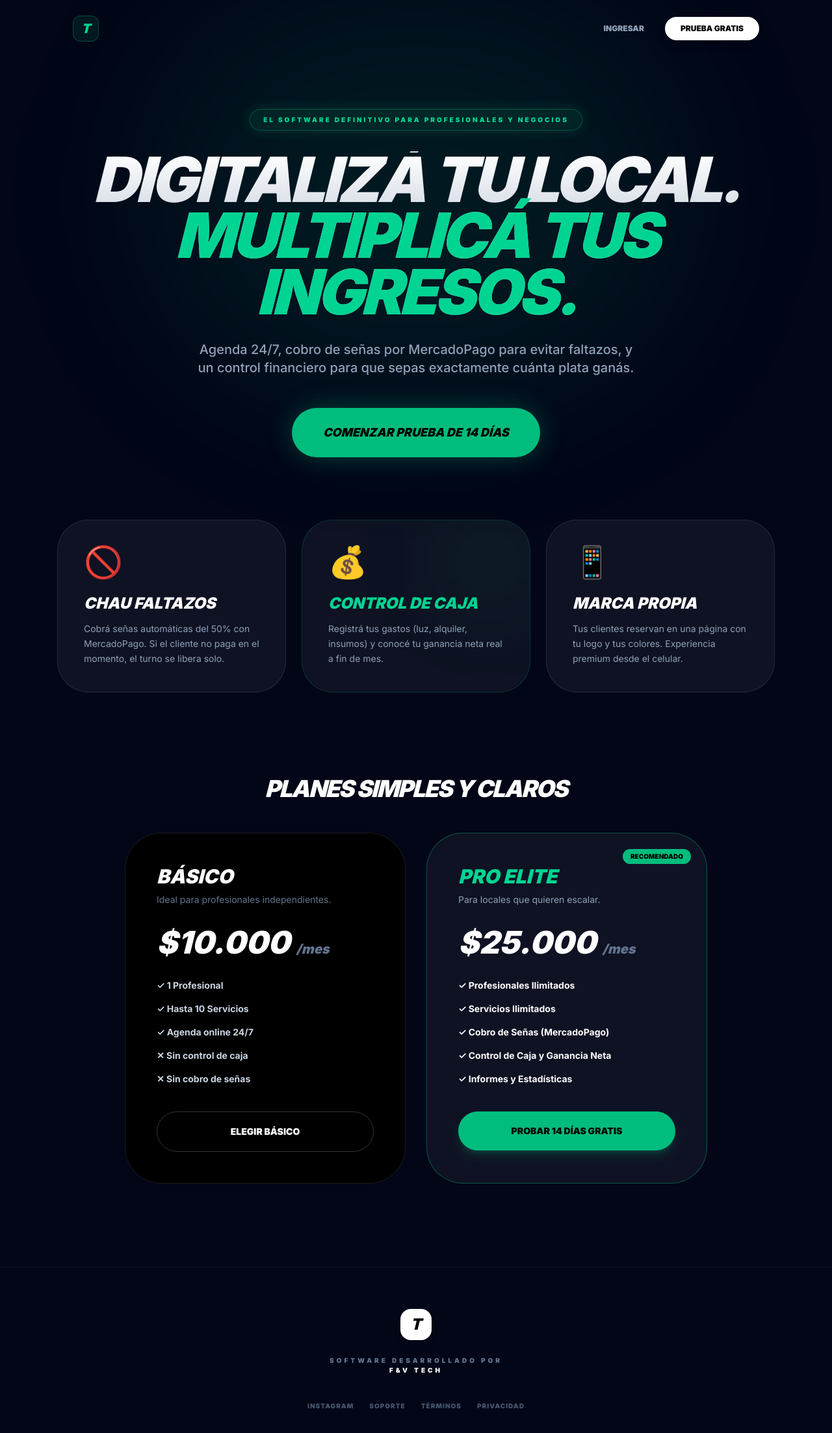
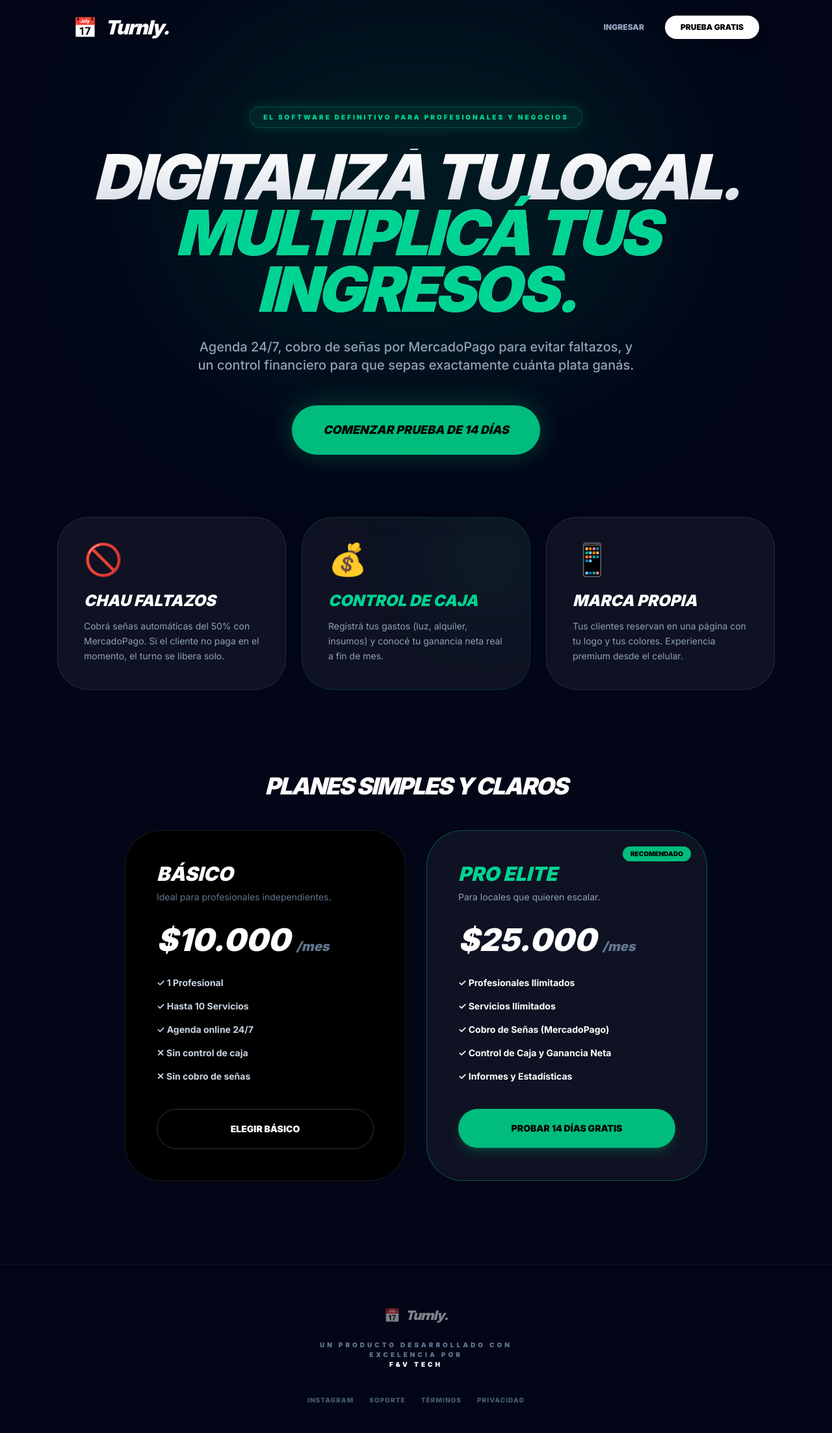
Before and after one commit to Vale-G/turnos-saas, a Next.js app: page / in a window 1280 px wide. Shown: the top 2206 px of the page at 65% size. Built offline with nearby package versions, Linux system fonts and the light colour scheme; no server answers; the database is empty.

Commit message:
style: restaurar logo de turnly en navbar y ajustar firma de F&V Tech en footer

```diff
--- a/app/page.tsx
+++ b/app/page.tsx
@@ -27,10 +27,11 @@ export default function LandingComercial() {
     <div className="min-h-screen bg-[#020617] text-white selection:bg-emerald-500/30 overflow-hidden font-sans">
       <div className="absolute top-0 left-1/2 -translate-x-1/2 w-[800px] h-[600px] bg-emerald-500/10 blur-[120px] rounded-full pointer-events-none" />
 
-      {/* NAV LIMPIA: Sin el nombre gigante de la marca arriba */}
+      {/* NAV RESTAURADA: Vuelve el almanaque y el Turnly gigante */}
       <nav className="relative z-10 flex items-center justify-between p-6 md:px-12 max-w-6xl mx-auto">
         <div className="flex items-center gap-3">
-          <div className="w-10 h-10 bg-emerald-500/10 border border-emerald-500/30 rounded-xl flex items-center justify-center text-emerald-400 font-black italic text-xl">T</div>
+          <span className="text-2xl md:text-3xl">📅</span>
+          <span className="font-black italic text-2xl md:text-3xl tracking-tighter">Turnly.</span>
         </div>
         <div className="flex gap-4">
           <button onClick={() => router.push('/login')} className="text-xs font-black uppercase text-slate-400 hover:text-white transition-colors px-4 py-2">Ingresar</button>
@@ -111,12 +112,15 @@ export default function LandingComercial() {
         </div>
       </main>
 
-      {/* FOOTER: Acá es donde va la firma "Sello de Autor" */}
+      {/* FOOTER: F&V Tech como Sello de Calidad Estratégico */}
       <footer className="border-t border-white/5 py-16 text-center bg-[#020617] relative z-10">
         <div className="flex flex-col items-center justify-center gap-6">
-          <div className="w-12 h-12 bg-white border border-white/20 rounded-2xl flex items-center justify-center text-black font-black italic text-2xl shadow-lg">T</div>
+          <div className="flex items-center gap-2 opacity-50">
+            <span className="text-xl">📅</span>
+            <span className="font-black italic text-xl tracking-tighter">Turnly.</span>
+          </div>
           <p className="text-[10px] font-black uppercase tracking-[0.4em] text-slate-500 max-w-xs">
-            Software desarrollado por <br /> <span className="text-white">F&V Tech</span>
+            Un producto desarrollado con excelencia por <br /> <span className="text-white">F&V Tech</span>
           </p>
           <div className="flex gap-6 mt-4">
             <a href="#" className="text-slate-600 hover:text-white font-black text-[10px] uppercase tracking-widest transition-colors">Instagram</a>
```
